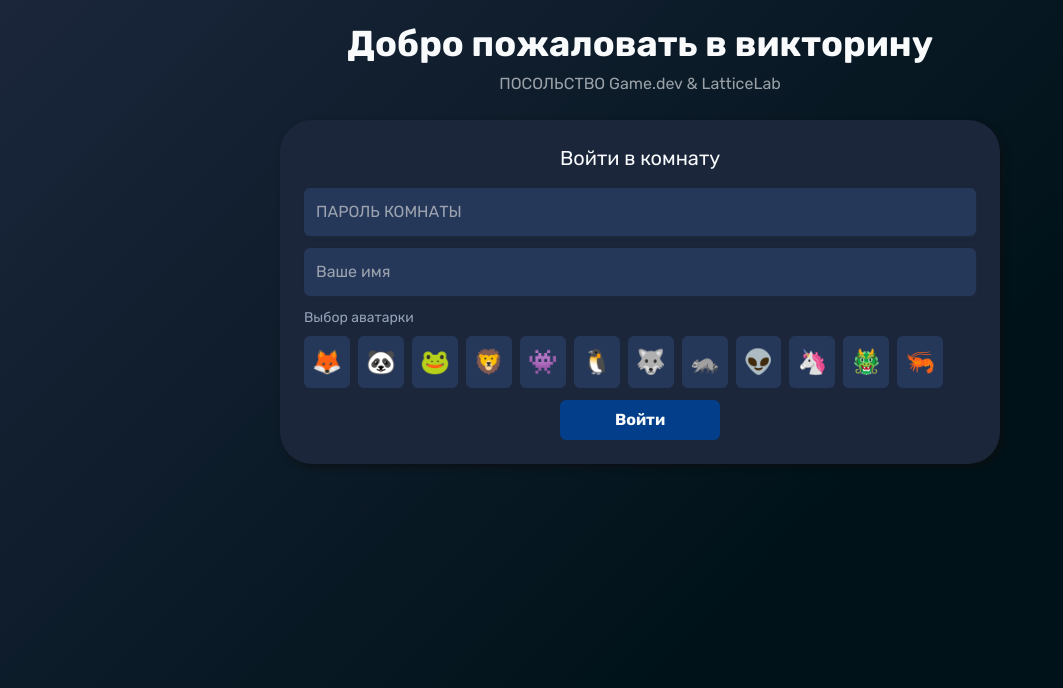
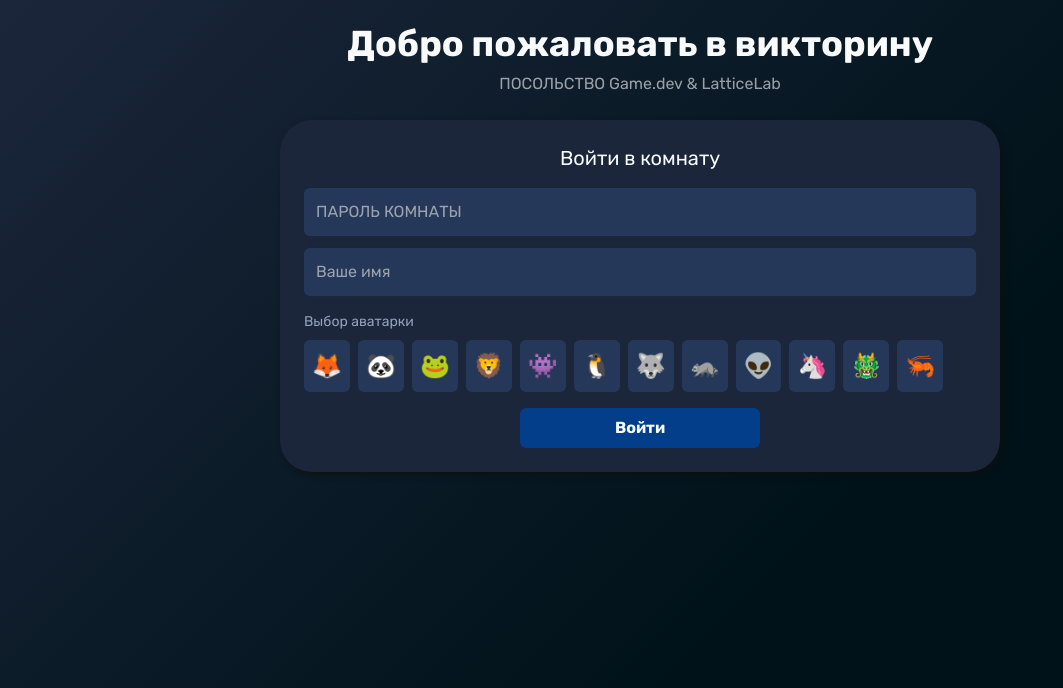
Before and after one commit to KLeyman-228/QuizWeb, a Django app: page / in a window 1280 px wide. Shown: the top 688 px of the page, without its empty margins (0-1063 px from the left). Run offline with Django 5.2, Linux system fonts and the light colour scheme; some libraries are stand-ins or nearby versions.

Commit message:
style remake -12

```diff
--- a/static/css/style.css
+++ b/static/css/style.css
@@ -96,7 +96,7 @@ body {
 .btn-sm {
     display: inline-block;
     width: auto;
-    min-width: 10rem;
+    min-width: 15rem;
     padding: 0.5rem 1rem;
 }
 
--- a/templates/index.html
+++ b/templates/index.html
@@ -9,8 +9,8 @@
     <h2 class="text-xl mb-4 text-center">Войти в комнату</h2>
     <input id="code" placeholder="Пароль комнаты" class="input" style="text-transform:uppercase">
     <input id="name" placeholder="Ваше имя" class="input">
-    <p class="text-sm text-muted mb-2">Выбор аватарки</p>
-    <div class="avatar-row">
+    <p class="text-sm text-muted" style="margin-top: 1rem; margin-bottom: 0.5rem;">Выбор аватарки</p>
+    <div class="avatar-row" style="margin-top: 0.5rem;">
         <button class="avatar-btn" data-avatar="🦊">🦊</button>
         <button class="avatar-btn" data-avatar="🐼">🐼</button>
         <button class="avatar-btn" data-avatar="🐸">🐸</button>
@@ -24,7 +24,7 @@
         <button class="avatar-btn" data-avatar="🐲">🐲</button>
         <button class="avatar-btn" data-avatar="🦐">🦐</button>
     </div>
-    <div class="text-center">
+    <div class="text-center" style="margin-top: 1rem;">
         <button id="join-btn" class="btn btn-sm btn-primary">Войти</button>
     </div>
 </div>
@@ -32,7 +32,7 @@
 {% if request.user.is_superuser %}
 <div class="card">
     <h2 class="text-xl mb-4">Создать комнату</h2>
-    <div class="text-center">
+    <div class="text-center" style="margin-top: 1rem;">
         <button id="host-btn" class="btn btn-sm btn-accent">Создать</button>
     </div>
 </div>
```
